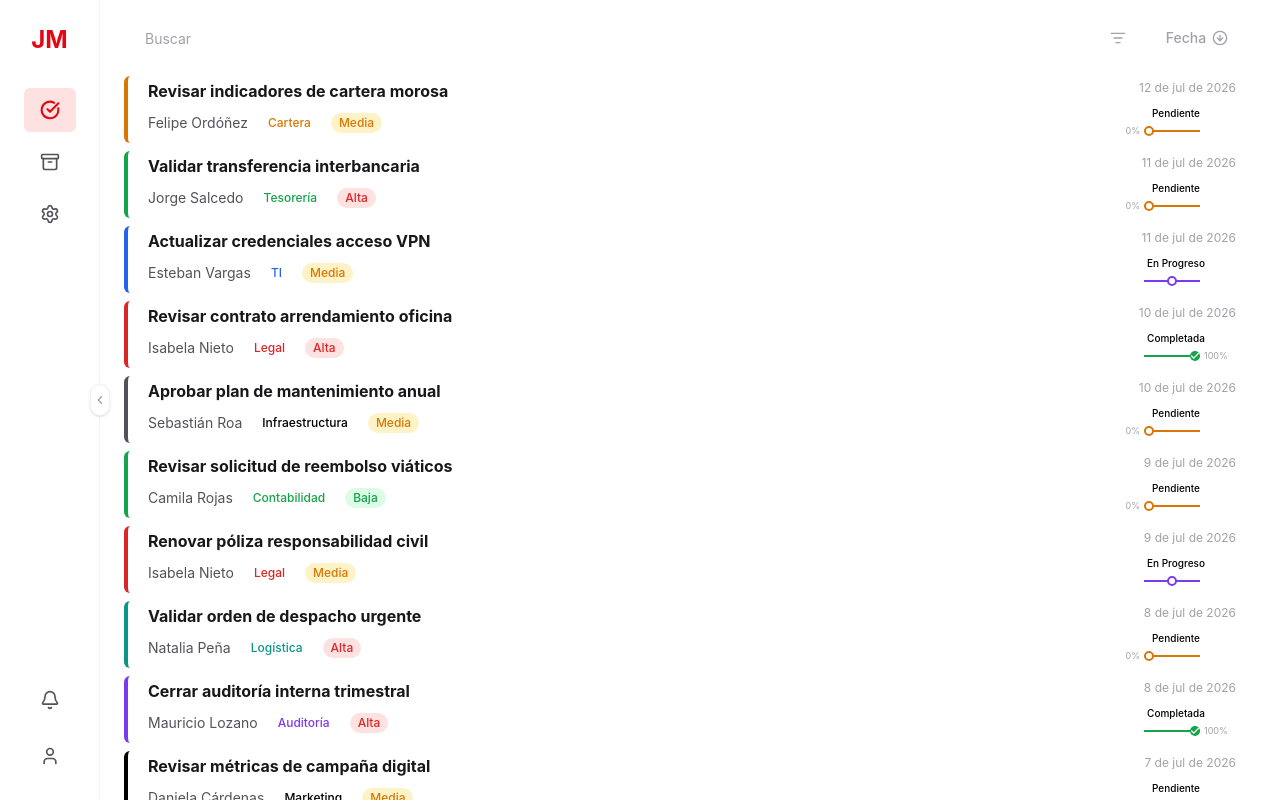
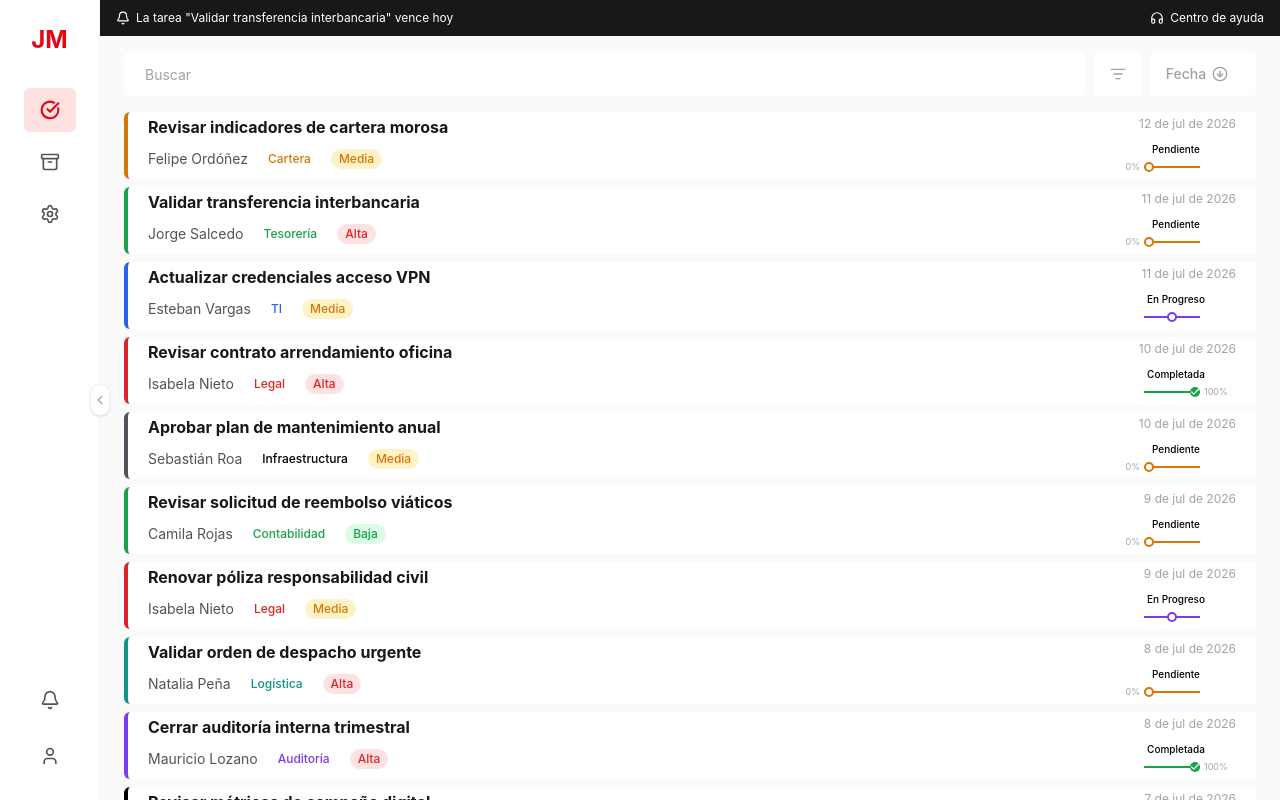
Before and after one commit to SrFlesky/bandeja-tareas, a React (Vite) app: page / in a window 1280 px wide. Built offline with nearby package versions, Linux system fonts and the light colour scheme.

Commit message:
feature(App): incuded Bottom Nav and Top Bar to the main page

```diff
--- a/src/App.jsx
+++ b/src/App.jsx
@@ -1,12 +1,19 @@
+import TopBar from "./shared/components/TopBar/TopBar";
+import NavBar from "./shared/components/NavBar/NavBar";
 import TasksPage from "./features/pages/TasksPage";
-import NavBar from "./shared/components/NavBar/NavBar";
+import BottomNav from "./shared/components/BottomNav/BottomNav";
 
 function App() {
   return (
     <div className="flex h-screen overflow-hidden">
       <NavBar activePage="tasks" />
-      <div className="flex-1 min-w-0 overflow-y-auto">
-        <TasksPage />
+
+      <div className="flex flex-col flex-1 overflow-hidden">
+        <TopBar />
+        <div className="flex-1 min-w-0 overflow-y-auto bg-page-bg">
+          <TasksPage />
+        </div>
+        <BottomNav activePage="tasks" />
       </div>
     </div>
   );
```
